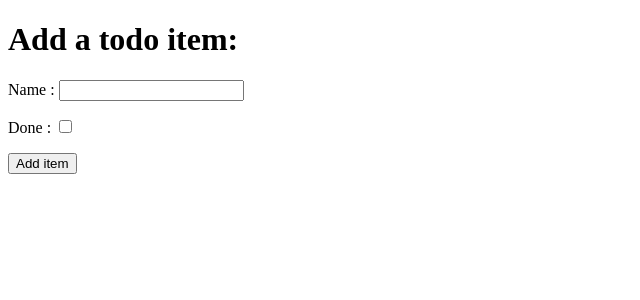
After one commit to KelvinHere/hello-django, a Django app: page /add in a window 1280 px wide. The commit adds this page. Shown: the top 300 px of the page, without its empty margins (0-640 px from the left). Run offline with Django 3.2, Linux system fonts and the light colour scheme.

Commit message:
DJANGO: Create ability for user to POST form data to view.

```diff
--- a/django_todo/urls.py
+++ b/django_todo/urls.py
@@ -15,8 +15,10 @@ Including another URLconf
 """
 from django.contrib import admin
 from django.urls import path
-from todo.views import get_todo_list
+from todo.views import get_todo_list, add_item
+
 urlpatterns = [
     path('admin/', admin.site.urls),
-    path('', get_todo_list, name='get_todo_list')
+    path('', get_todo_list, name='get_todo_list'),
+    path('add', add_item, name='add')
 ]
--- /dev/null
+++ b/todo/templates/todo/add_item.html
@@ -0,0 +1,31 @@
+<!DOCTYPE html>
+<html lang="en">
+<head>
+    <meta charset="UTF-8">
+    <meta name="viewport" content="width=device-width, initial-scale=1.0">
+    <title>Add Item</title>
+</head>
+<body>
+    <h1>Add a todo item:</h1>
+    <form method="POST" action="add">
+        {% csrf_token %}
+        <div>
+            <p>
+                <label for="id_name">Name :</label>
+                <input type="text" id="id_name" name="item_name">
+            </p>
+        </div>
+        <div>
+            <p>
+                <label for="id_done">Done :</label>
+                <input type="checkbox" id="id_done" name="done">
+            </p>
+        </div>
+        <div>
+            <p>
+                <button type="submit">Add item</button>
+            </p>
+        </div>
+    </form>
+</body>
+</html>
--- a/todo/views.py
+++ b/todo/views.py
@@ -1,4 +1,4 @@
-from django.shortcuts import render
+from django.shortcuts import render, redirect
 from .models import Item
 
 # Create your views here.
@@ -10,3 +10,15 @@ def get_todo_list(request):
         'items': items
     }
     return render(request, 'todo/todo_list.html', context)
+
+def add_item(request):
+    # If request is POST run this if to add an item
+    if request.method == 'POST':
+        name = request.POST.get('item_name')
+        done = 'done' in request.POST
+        Item.objects.create(name=name, done=done)
+
+        return redirect('get_todo_list')
+
+    # Else direct user to page with add item form
+    return render(request, 'todo/add_item.html')
```
Also changed, not shown: todo/templates/todo/todo_list.html (+8 -2 lines), README.md, db.sqlite3.
